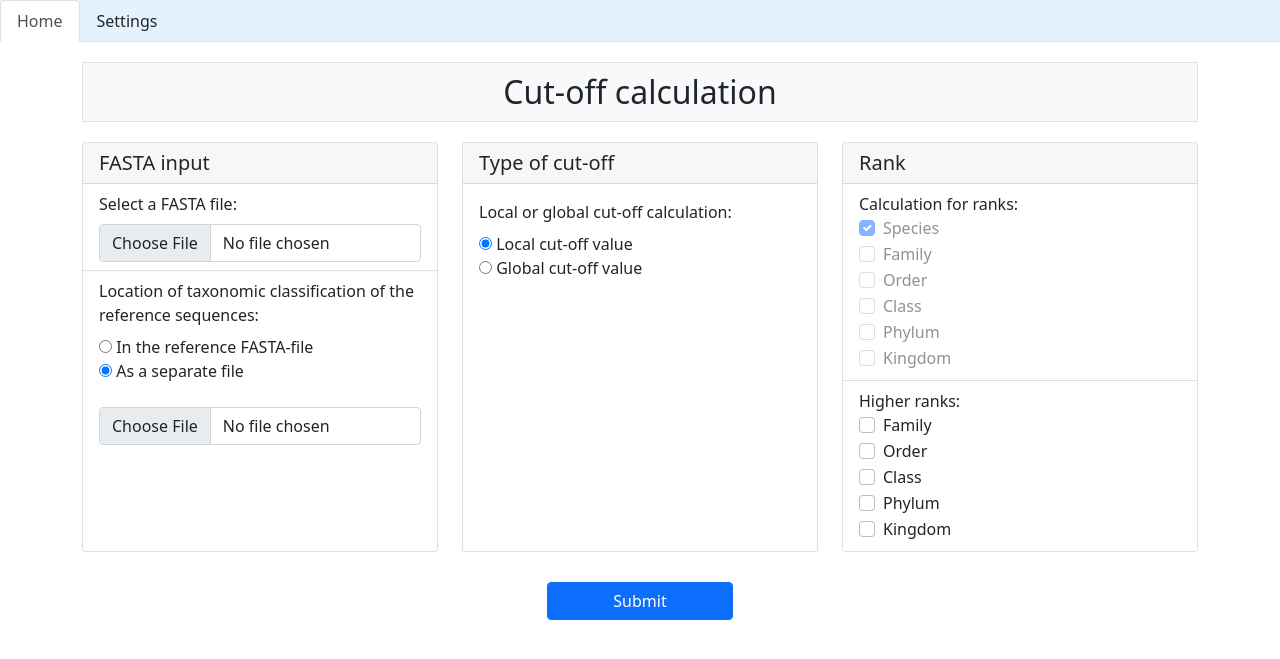
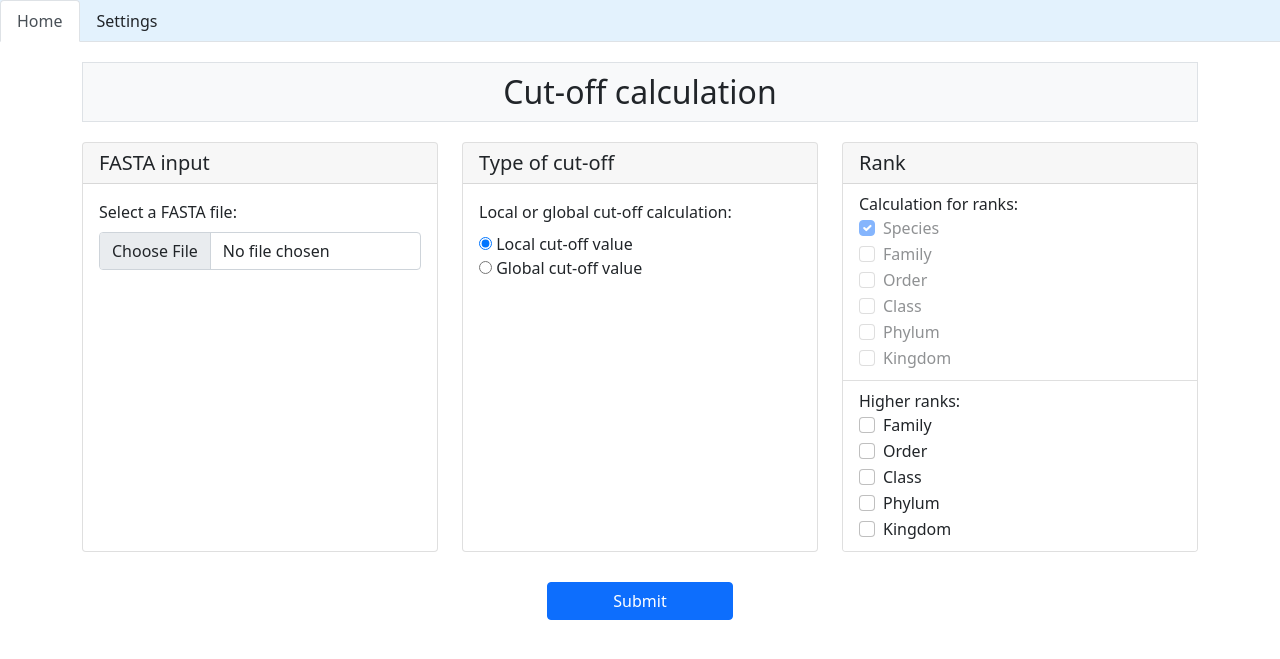
Before and after one commit to RubyvanderHolst/interface-dnabarcoder, a Django app: page /cutoff in a window 1280 px wide. Shown: the part 56-715 px from the top of the page. Run offline with Django 3.2, Linux system fonts and the light colour scheme.

Commit message:
removed taxonomy input options

```diff
--- a/static/js/cutoff.js
+++ b/static/js/cutoff.js
@@ -1,18 +1,3 @@
-// Keep in mind that cutoff.html also uses functions from classification.js
-
-// duplicate from classification.js
-function tax_input_change(bool_show) {
-    // Show or hide taxonomy input file based on var_show.
-    // This can be "none" (hidden) or "block" (show).
-    let var_show
-    if (bool_show) {
-        var_show = 'block'
-    } else {
-        var_show = 'none'
-    }
-    document.getElementById('file_input_tax').style.display = var_show;
-    document.getElementById('file_input_tax').required = bool_show;
-}
 
 
 function disable_rank(clicked_radio) {
--- a/templates/cutoff.html
+++ b/templates/cutoff.html
@@ -21,33 +21,12 @@
                     <div class="col">
                         <div class="card h-100">
                             <h5 class="card-header">FASTA input</h5>
-                                <ul class="list-group list-group-flush">
-                            {#        fasta file#}
-                                    <li class="list-group-item">
-                                        <label for="input_reference" class="form-label">Select a FASTA file:</label>
-                                        <input type="file" class="form-control" id="input_reference" name="input_reference"
-                                               accept=".fasta,.fna,.ffn,.faa,.frn,.fa"
-                                               required
-                                        >
-                                    </li>
-                                    <li class="list-group-item">
-                        {#        radiobox tax#}
-                                        <label class="form-label">Location of taxonomic classification of the reference sequences:</label><br>
-                                        <input type="radio" id="in_fasta" value="in_fasta" name="tax_input"
-                                               onclick="tax_input_change(false)"
-                                        >
-                                        <label for="in_fasta">In the reference FASTA-file</label><br>
-                                        <input type="radio" id="other_file" value="other_file" name="tax_input"
-                                               onclick="tax_input_change(true)"
-                                               checked
-                                        >
-                                        <label for="other_file">As a separate file</label><br><br>
-                                {#        input tax file (only visible with second radio button#}
-                                        <input type="file" class="form-control" id="file_input_tax" name="file_input_tax"
-                                               required
-                                        >
-                                    </li>
-                                </ul>
+                                <div class="card-body">
+                                    <label for="input_reference" class="form-label">Select a FASTA file:</label>
+                                    <input type="file" class="form-control" id="input_reference" name="input_reference"
+                                           accept=".fasta,.fna,.ffn,.faa,.frn,.fa"
+                                           required>
+                                </div>
                         </div>
                     </div>
 
```
Also changed, not shown: static/js/classification.js (+0 -13 lines), templates/classification.html (+2 -14 lines).
